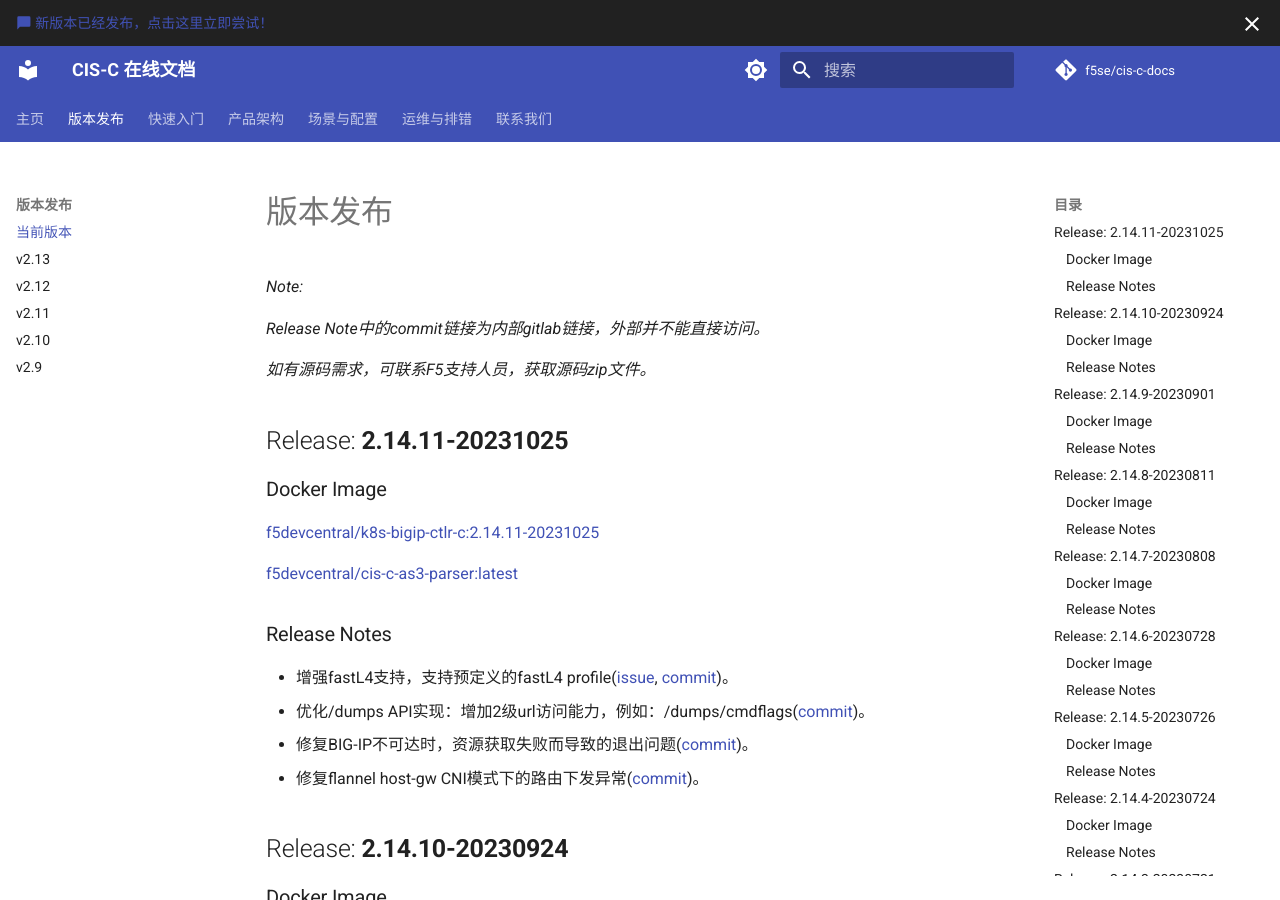
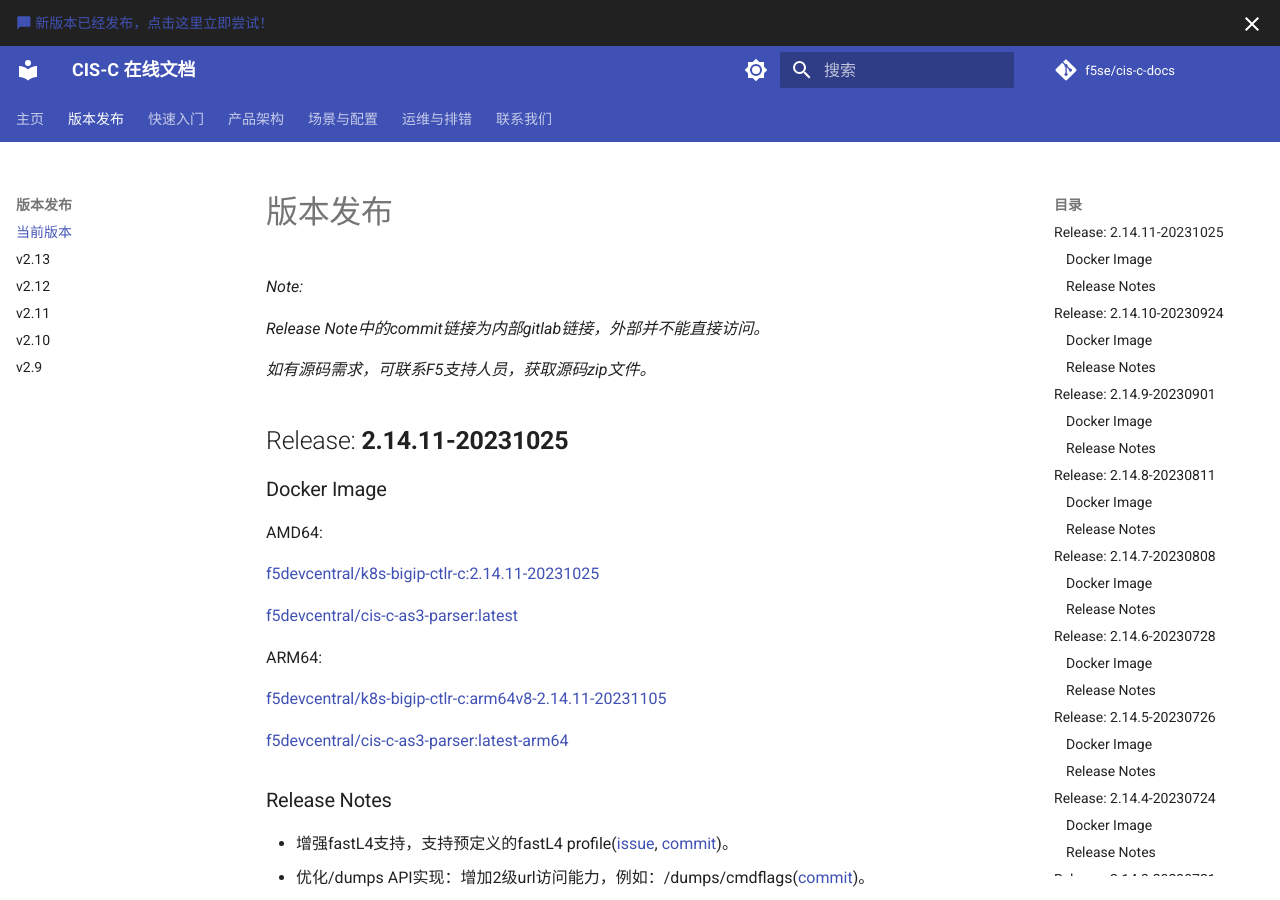
Before and after one commit to f5se/cis-c-docs, an MkDocs documentation site: the page built from docs/Release-notes/index.md, in a window 1280 px wide and 900 px high. Built offline with MkDocs 1.6.1 and Material for MkDocs 9.7.7, drawn with Linux system fonts in a browser that asks for light colours; comment, search, counter and statistics services are not loaded.

Commit message:
Add arm64 images.

```diff
--- a/docs/Release-notes/index.md
+++ b/docs/Release-notes/index.md
@@ -11,9 +11,18 @@
 
 ### Docker Image
 
+AMD64:
+
 [f5devcentral/k8s-bigip-ctlr-c:2.14.11-20231025](https://hub.docker.com/r/f5devcentral/k8s-bigip-ctlr-c)
 
+
 [f5devcentral/cis-c-as3-parser:latest](https://hub.docker.com/r/f5devcentral/cis-c-as3-parser)
+
+ARM64:
+
+[f5devcentral/k8s-bigip-ctlr-c:arm64v8-2.14.11-20231105](https://hub.docker.com/r/f5devcentral/k8s-bigip-ctlr-c)
+
+[f5devcentral/cis-c-as3-parser:latest-arm64](https://hub.docker.com/r/f5devcentral/cis-c-as3-parser)
 
 ### Release Notes
 
```
